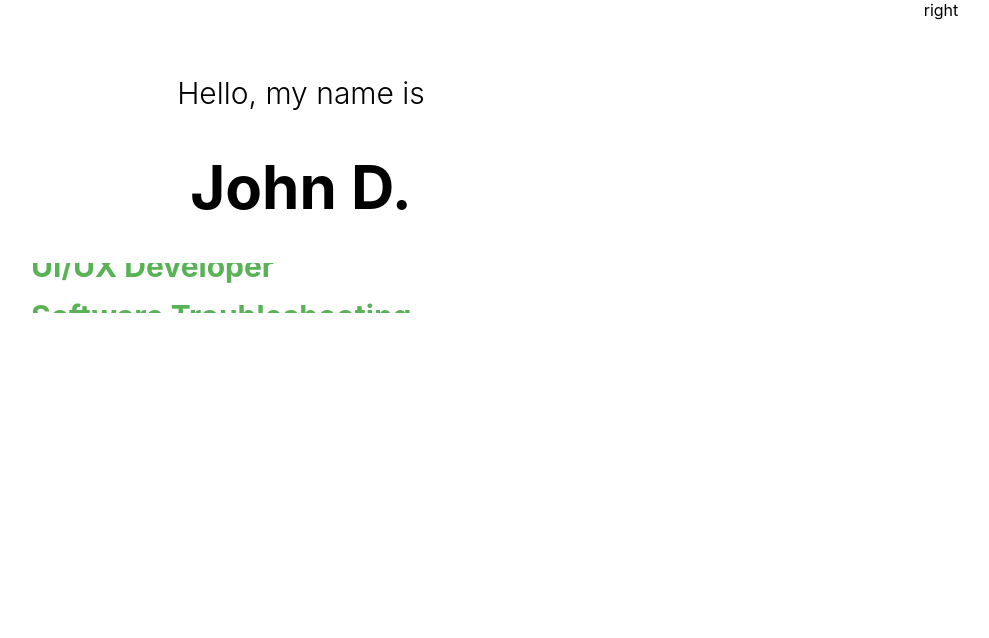
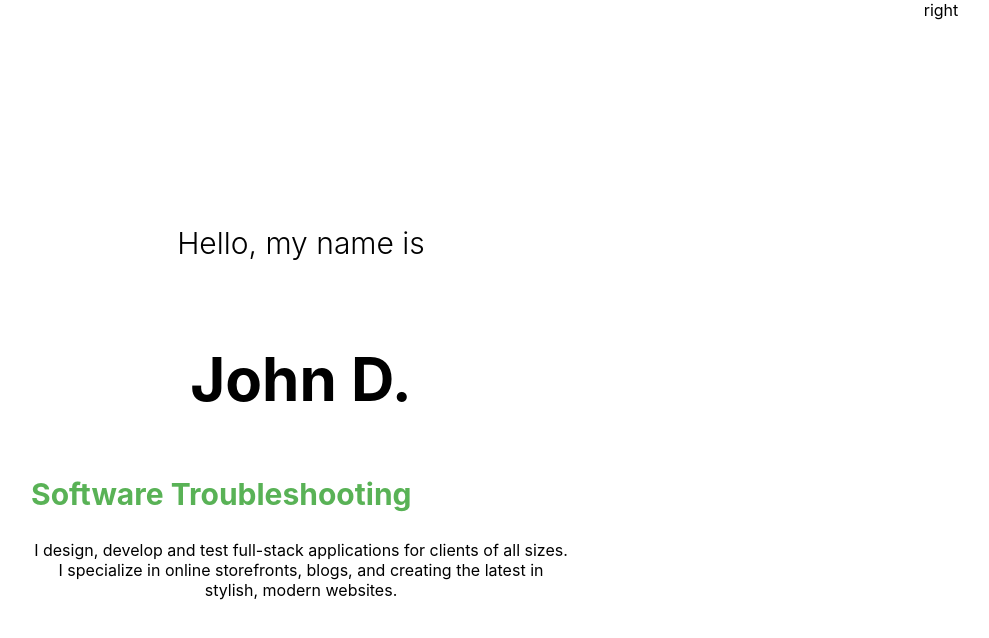
Before and after one commit to JDixon1995/react-portfolio-app, a React (Create React App) app: page / in a window 1280 px wide. Shown: the top 638 px of the page, without its empty margins (19-1008 px from the left). Built offline with nearby package versions, Linux system fonts and the light colour scheme.

Commit message:
styled left div of Intro component

```diff
--- a/src/components/intro/Intro.jsx
+++ b/src/components/intro/Intro.jsx
@@ -17,6 +17,10 @@ const Intro = () => {
                         <div className="i-title-item">Public Speaker</div>
                     </div>
                 </div>
+                <div className="i-desc">
+                    I design, develop and test full-stack applications for clients of all sizes.
+                    I specialize in online storefronts, blogs, and creating the latest in stylish, modern websites.
+                </div>
             </div>
         </div>
         <div className="i-right">right</div>
--- a/src/components/intro/intro.css
+++ b/src/components/intro/intro.css
@@ -5,6 +5,9 @@
 
 .i-left {
     flex: 1;
+    display: flex;
+    align-items: center;
+    justify-content: center;
 }
 
 .i-right {
@@ -13,6 +16,10 @@
 
 .i-left-wrapper {
     padding: 50px;
+    height: 50%;
+    display: flex;
+    flex-direction: column;
+    justify-content: space-between;
 }
 
 .i-intro {
@@ -31,7 +38,7 @@
 
 .i-title-wrapper {
     height: 100px;
-    animation: move 15s ease-in-out infinite alternate;
+    animation: move 10s ease-in-out infinite alternate;
 }
 
 @keyframes move {
@@ -57,3 +64,7 @@
     display: flex;
     align-items: center;
 }
+
+.i-desc {
+
+}
```
